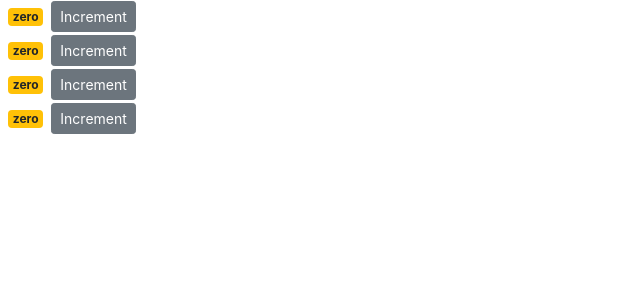
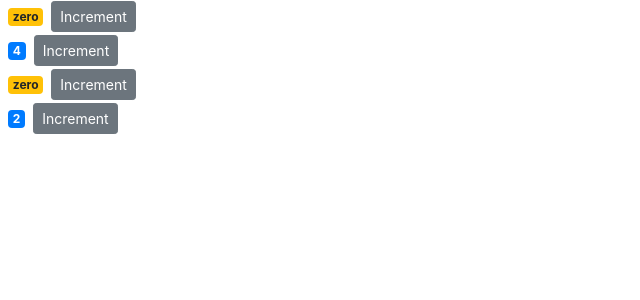
Before and after one commit to benNjogu/ReactJS, a React (Create React App) app in the folder counter-app/: page / in a window 1280 px wide. Shown: the top 300 px of the page, without its empty margins (0-640 px from the left). Built offline with nearby package versions, Linux system fonts and the light colour scheme.

Commit message:
Passing data to components

```diff
--- a/counter-app/src/Components/counter.jsx
+++ b/counter-app/src/Components/counter.jsx
@@ -2,15 +2,18 @@ import React, { Component } from "react";
 
 class Counter extends Component {
   state = {
-    count: 0,
+    value: this.props.value,
   };
 
   handleIncrement = (product) => {
     console.log(product);
-    this.setState({ count: this.state.count + 1 });
+    this.setState({ value: this.state.value + 1 });
   };
 
   render() {
+    //props property
+    console.log("props", this.props);
+
     return (
       <div>
         <span className={this.getBadgeClasses()}>{this.formatCount()}</span>
@@ -26,12 +29,12 @@ class Counter extends Component {
 
   getBadgeClasses() {
     let classes = "badge m-2 badge-";
-    classes += this.state.count == 0 ? "warning" : "primary";
+    classes += this.state.value == 0 ? "warning" : "primary";
     return classes;
   }
 
   formatCount() {
-    const { count } = this.state;
+    const { value: count } = this.state;
     return count === 0 ? "zero" : count;
   }
 }
--- a/counter-app/src/Components/counters.jsx
+++ b/counter-app/src/Components/counters.jsx
@@ -5,16 +5,16 @@ class Counters extends Component {
   state = {
     counters: [
       { id: 1, value: 0 },
-      { id: 2, value: 0 },
+      { id: 2, value: 4 },
       { id: 3, value: 0 },
-      { id: 4, value: 0 },
+      { id: 4, value: 2 },
     ],
   };
   render() {
     return (
       <div>
         {this.state.counters.map((counter) => (
-          <Counter key={counter.id} />
+          <Counter key={counter.id} value={counter.value} selected={true} />
         ))}
       </div>
     );
```
